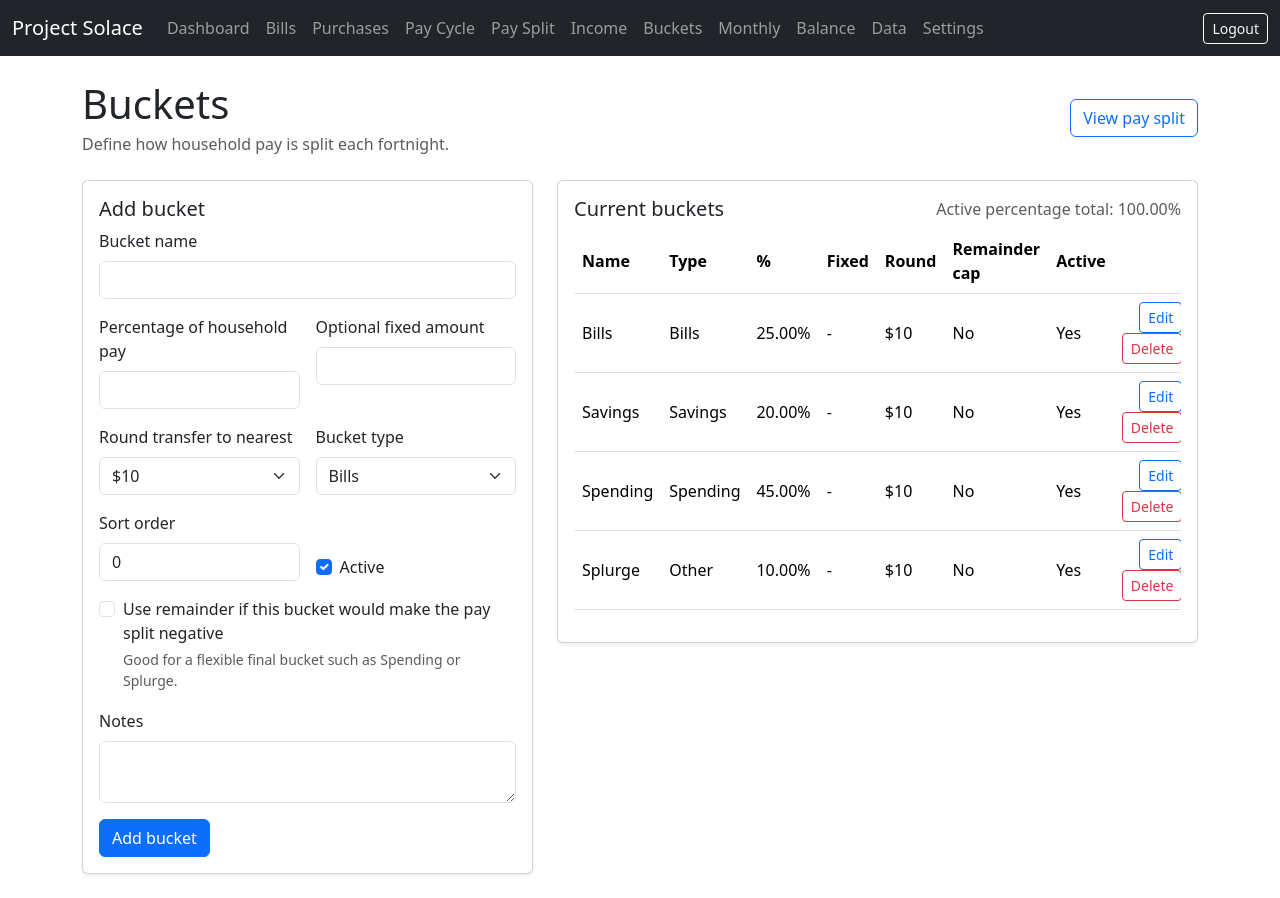
After one commit to Moose151/project-solace, a Flask app: page /buckets in a window 1280 px wide. The commit adds this page. Run offline with Flask 3, Linux system fonts and the light colour scheme; a user stored in the database is signed in.

Commit message:
Add bucket remainder cap option

```diff
--- a/app/forms.py
+++ b/app/forms.py
@@ -74,3 +74,44 @@ class AccountBalanceForm(FlaskForm):
     balance = FloatField("Bills/set-aside account balance", validators=[DataRequired()])
     notes = TextAreaField("Notes", validators=[Optional()])
     submit = SubmitField("Save balance")
+
+
+class IncomeSourceForm(FlaskForm):
+    name = StringField("Income source name", validators=[DataRequired(), Length(max=120)])
+    amount = FloatField("Amount", validators=[DataRequired(), NumberRange(min=0.01)])
+    frequency = SelectField("Frequency", choices=[("Fortnightly", "Fortnightly")])
+    next_pay_date = StringField("Next pay date", validators=[DataRequired()], description="YYYY-MM-DD or DD/MM/YYYY")
+    active = BooleanField("Active", default=True)
+    notes = TextAreaField("Notes", validators=[Optional()])
+    submit = SubmitField("Save income source")
+
+
+class BucketForm(FlaskForm):
+    name = StringField("Bucket name", validators=[DataRequired(), Length(max=120)])
+    percentage = FloatField("Percentage of household pay", validators=[DataRequired(), NumberRange(min=0, max=100)])
+    fixed_amount = FloatField("Optional fixed amount", validators=[Optional(), NumberRange(min=0)], description="Overrides percentage if entered")
+    rounding_increment = SelectField(
+        "Round transfer to nearest",
+        coerce=int,
+        choices=[(1, "$1"), (5, "$5"), (10, "$10"), (20, "$20"), (50, "$50"), (100, "$100")],
+        default=10,
+    )
+    cap_to_remaining = BooleanField(
+        "Use remainder if this bucket would make the pay split negative",
+        default=False,
+        description="Caps this bucket to whatever income remains after earlier buckets are allocated."
+    )
+    bucket_type = SelectField(
+        "Bucket type",
+        choices=[
+            ("Bills", "Bills"),
+            ("Savings", "Savings"),
+            ("Spending", "Spending"),
+            ("Planned purchases", "Planned purchases"),
+            ("Other", "Other"),
+        ],
+    )
+    active = BooleanField("Active", default=True)
+    sort_order = IntegerField("Sort order", validators=[Optional()], default=0)
+    notes = TextAreaField("Notes", validators=[Optional()])
+    submit = SubmitField("Save bucket")
--- a/app/routes.py
+++ b/app/routes.py
@@ -10,11 +10,11 @@ from flask import Blueprint, render_template, redirect, url_for, flash, request,
 from flask_login import login_user, logout_user, login_required
 from werkzeug.security import check_password_hash
 
-from .models import db, User, Settings, Category, RecurringBill, BillOccurrence, PlannedPurchase, AccountBalanceSnapshot
-from .forms import LoginForm, SettingsForm, CategoryForm, RecurringBillForm, PlannedPurchaseForm, AccountBalanceForm
+from .models import db, User, Settings, Category, RecurringBill, BillOccurrence, PlannedPurchase, AccountBalanceSnapshot, IncomeSource, Bucket
+from .forms import LoginForm, SettingsForm, CategoryForm, RecurringBillForm, PlannedPurchaseForm, AccountBalanceForm, IncomeSourceForm, BucketForm
 from .budget_engine import (
     annual_cost, fortnightly_bill_amount, generate_bill_dates,
-    planned_purchase_fortnightly_amount, current_pay_cycle, money, parse_date
+    planned_purchase_fortnightly_amount, current_pay_cycle, money, parse_date, income_for_cycle, calculate_bucket_allocations
 )
 
 main = Blueprint("main", __name__)
@@ -136,6 +136,13 @@ def dashboard():
     today = date.today()
     cycle_start, cycle_end, next_payday = current_pay_cycle(settings.first_payday, today=today)
 
+    income_sources = IncomeSource.query.filter_by(active=True).order_by(IncomeSource.next_pay_date, IncomeSource.name).all()
+    income_items, income_total = income_for_cycle(income_sources, cycle_start, cycle_end)
+    buckets = Bucket.query.filter_by(active=True).order_by(Bucket.sort_order, Bucket.name).all()
+    bucket_allocations = calculate_bucket_allocations(buckets, income_total)
+    total_bucket_amount = money(sum(row["rounded_amount"] for row in bucket_allocations))
+    remaining_after_buckets = money(income_total - total_bucket_amount)
+
     due_before_next_payday = BillOccurrence.query.filter(
         BillOccurrence.due_date >= today.isoformat(),
         BillOccurrence.due_date <= next_payday.isoformat(),
@@ -163,6 +170,8 @@ def dashboard():
     setup_steps = [
         {"label": "Check household settings", "done": bool(settings.first_payday), "url": url_for("main.settings_page")},
         {"label": "Add your first recurring bill", "done": RecurringBill.query.count() > 0, "url": url_for("main.new_bill")},
+        {"label": "Add an income source", "done": IncomeSource.query.count() > 0, "url": url_for("main.new_income")},
+        {"label": "Review your buckets", "done": Bucket.query.count() > 0, "url": url_for("main.buckets")},
         {"label": "Add a planned purchase", "done": PlannedPurchase.query.count() > 0, "url": url_for("main.new_purchase")},
         {"label": "Add bills account balance", "done": AccountBalanceSnapshot.query.count() > 0, "url": url_for("main.account_balance")},
     ]
@@ -189,6 +198,13 @@ def dashboard():
         latest_balance=latest_balance,
         current_cycle_unpaid=current_cycle_unpaid,
         projected_balance_after_cycle=projected_balance_after_cycle,
+        income_sources=income_sources,
+        income_items=income_items,
+        income_total=income_total,
+        buckets=buckets,
+        bucket_allocations=bucket_allocations,
+        total_bucket_amount=total_bucket_amount,
+        remaining_after_buckets=remaining_after_buckets,
     )
 
 
@@ -426,6 +442,10 @@ def pay_cycle():
     recurring_average = money(sum(fortnightly_bill_amount(b) for b in active_bills))
     purchase_average = money(sum(planned_purchase_fortnightly_amount(p, settings.first_payday) for p in purchases))
     total_average = money(recurring_average + purchase_average + settings.default_buffer_amount)
+    income_sources = IncomeSource.query.filter_by(active=True).order_by(IncomeSource.next_pay_date, IncomeSource.name).all()
+    income_items, income_total = income_for_cycle(income_sources, cycle_start, cycle_end)
+    buckets = Bucket.query.filter_by(active=True).order_by(Bucket.sort_order, Bucket.name).all()
+    bucket_allocations = calculate_bucket_allocations(buckets, income_total)
 
     return render_template(
         "pay_cycle.html",
@@ -437,6 +457,128 @@ def pay_cycle():
         recurring_average=recurring_average,
         purchase_average=purchase_average,
         total_average=total_average,
+        income_items=income_items,
+        income_total=income_total,
+        bucket_allocations=bucket_allocations,
+    )
+
+
+@main.route("/income")
+@login_required
+def income_sources():
+    rows = IncomeSource.query.order_by(IncomeSource.active.desc(), IncomeSource.next_pay_date, IncomeSource.name).all()
+    return render_template("income.html", income_sources=rows)
+
+
+@main.route("/income/new", methods=["GET", "POST"])
+@login_required
+def new_income():
+    form = IncomeSourceForm()
+    if form.validate_on_submit():
+        income = IncomeSource()
+        form.populate_obj(income)
+        income.next_pay_date = normalise_date_string(income.next_pay_date)
+        db.session.add(income)
+        db.session.commit()
+        flash("Income source added.", "success")
+        return redirect(url_for("main.income_sources"))
+    return render_template("income_form.html", form=form, title="Add income source")
+
+
+@main.route("/income/<int:income_id>/edit", methods=["GET", "POST"])
+@login_required
+def edit_income(income_id):
+    income = db.session.get(IncomeSource, income_id)
+    form = IncomeSourceForm(obj=income)
+    if form.validate_on_submit():
+        form.populate_obj(income)
+        income.next_pay_date = normalise_date_string(income.next_pay_date)
+        db.session.commit()
+        flash("Income source updated.", "success")
+        return redirect(url_for("main.income_sources"))
+    return render_template("income_form.html", form=form, title="Edit income source")
+
+
+@main.route("/income/<int:income_id>/delete", methods=["POST"])
+@login_required
+def delete_income(income_id):
+    income = db.session.get(IncomeSource, income_id)
+    db.session.delete(income)
+    db.session.commit()
+    flash("Income source deleted.", "success")
+    return redirect(url_for("main.income_sources"))
+
+
+@main.route("/buckets", methods=["GET", "POST"])
+@login_required
+def buckets():
+    form = BucketForm()
+    if form.validate_on_submit():
+        bucket = Bucket()
+        form.populate_obj(bucket)
+        db.session.add(bucket)
+        db.session.commit()
+        flash("Bucket added.", "success")
+        return redirect(url_for("main.buckets"))
+    rows = Bucket.query.order_by(Bucket.active.desc(), Bucket.sort_order, Bucket.name).all()
+    total_percentage = money(sum(b.percentage for b in rows if b.active and b.fixed_amount in [None, ""]))
+    return render_template("buckets.html", form=form, buckets=rows, total_percentage=total_percentage)
+
+
+@main.route("/buckets/<int:bucket_id>/edit", methods=["GET", "POST"])
+@login_required
+def edit_bucket(bucket_id):
+    bucket = db.session.get(Bucket, bucket_id)
+    form = BucketForm(obj=bucket)
+    if form.validate_on_submit():
+        form.populate_obj(bucket)
+        db.session.commit()
+        flash("Bucket updated.", "success")
+        return redirect(url_for("main.buckets"))
+    return render_template("bucket_form.html", form=form, title="Edit bucket")
+
+
+@main.route("/buckets/<int:bucket_id>/delete", methods=["POST"])
+@login_required
+def delete_bucket(bucket_id):
+    bucket = db.session.get(Bucket, bucket_id)
+    db.session.delete(bucket)
+    db.session.commit()
+    flash("Bucket deleted.", "success")
+    return redirect(url_for("main.buckets"))
+
+
+@main.route("/pay-split")
+@login_required
+def pay_split():
+    settings = get_settings()
+    cycle_start, cycle_end, next_payday = current_pay_cycle(settings.first_payday)
+    income_sources = IncomeSource.query.filter_by(active=True).order_by(IncomeSource.next_pay_date, IncomeSource.name).all()
+    income_items, income_total = income_for_cycle(income_sources, cycle_start, cycle_end)
+    buckets = Bucket.query.filter_by(active=True).order_by(Bucket.sort_order, Bucket.name).all()
+    bucket_allocations = calculate_bucket_allocations(buckets, income_total)
+    recurring_average = money(sum(fortnightly_bill_amount(b) for b in RecurringBill.query.filter_by(active=True).all()))
+    purchase_average = money(sum(planned_purchase_fortnightly_amount(p, settings.first_payday) for p in PlannedPurchase.query.filter_by(status="Active").all()))
+    required_set_aside = money(recurring_average + purchase_average + settings.default_buffer_amount)
+    bills_bucket_total = money(sum(row["rounded_amount"] for row in bucket_allocations if row["bucket"].bucket_type in ["Bills", "Planned purchases"]))
+    bucket_total = money(sum(row["rounded_amount"] for row in bucket_allocations))
+    remaining = money(income_total - bucket_total)
+    shortfall = money(required_set_aside - bills_bucket_total)
+    return render_template(
+        "pay_split.html",
+        cycle_start=cycle_start,
+        cycle_end=cycle_end,
+        next_payday=next_payday,
+        income_items=income_items,
+        income_total=income_total,
+        bucket_allocations=bucket_allocations,
+        recurring_average=recurring_average,
+        purchase_average=purchase_average,
+        required_set_aside=required_set_aside,
+        bills_bucket_total=bills_bucket_total,
+        shortfall=shortfall,
+        bucket_total=bucket_total,
+        remaining=remaining,
     )
 
 
@@ -510,6 +652,37 @@ def purchases_to_rows():
     return rows
 
 
+
+def income_to_rows():
+    rows = []
+    for income in IncomeSource.query.order_by(IncomeSource.name).all():
+        rows.append({
+            "name": income.name,
+            "amount": income.amount,
+            "frequency": income.frequency,
+            "next_pay_date": income.next_pay_date,
+            "active": "yes" if income.active else "no",
+            "notes": income.notes or "",
+        })
+    return rows
+
+
+def buckets_to_rows():
+    rows = []
+    for bucket in Bucket.query.order_by(Bucket.sort_order, Bucket.name).all():
+        rows.append({
+            "name": bucket.name,
+            "percentage": bucket.percentage,
+            "fixed_amount": bucket.fixed_amount if bucket.fixed_amount is not None else "",
+            "rounding_increment": bucket.rounding_increment,
+            "bucket_type": bucket.bucket_type,
+            "cap_to_remaining": "yes" if getattr(bucket, "cap_to_remaining", False) else "no",
+            "active": "yes" if bucket.active else "no",
+            "sort_order": bucket.sort_order,
+            "notes": bucket.notes or "",
+        })
+    return rows
+
 def make_csv_response(filename, rows):
     output = io.StringIO()
     if rows:
@@ -543,6 +716,18 @@ def export_purchases_csv():
     return make_csv_response("project-solace-planned-purchases.csv", purchases_to_rows())
 
 
+@main.route("/data/export/income.csv")
+@login_required
+def export_income_csv():
+    return make_csv_response("project-solace-income-sources.csv", income_to_rows())
+
+
+@main.route("/data/export/buckets.csv")
+@login_required
+def export_buckets_csv():
+    return make_csv_response("project-solace-buckets.csv", buckets_to_rows())
+
+
 @main.route("/data/export/backup.xlsx")
 @login_required
 def export_backup_xlsx():
@@ -562,6 +747,18 @@ def export_backup_xlsx():
         ws2.append(list(purchase_rows[0].keys()))
         for row in purchase_rows:
             ws2.append(list(row.values()))
+    ws3 = wb.create_sheet("Income Sources")
+    income_rows = income_to_rows()
+    if income_rows:
+        ws3.append(list(income_rows[0].keys()))
+        for row in income_rows:
+            ws3.append(list(row.values()))
+    ws4 = wb.create_sheet("Buckets")
+    bucket_rows = buckets_to_rows()
+    if bucket_rows:
+        ws4.append(list(bucket_rows[0].keys()))
+        for row in bucket_rows:
+            ws4.append(list(row.values()))
     tmp = tempfile.NamedTemporaryFile(delete=False, suffix=".xlsx")
     wb.save(tmp.name)
     tmp.close()
--- a/app/templates/base.html
+++ b/app/templates/base.html
@@ -21,6 +21,9 @@
         <li class="nav-item"><a class="nav-link" href="{{ url_for('main.bills') }}">Bills</a></li>
         <li class="nav-item"><a class="nav-link" href="{{ url_for('main.purchases') }}">Purchases</a></li>
         <li class="nav-item"><a class="nav-link" href="{{ url_for('main.pay_cycle') }}">Pay Cycle</a></li>
+        <li class="nav-item"><a class="nav-link" href="{{ url_for('main.pay_split') }}">Pay Split</a></li>
+        <li class="nav-item"><a class="nav-link" href="{{ url_for('main.income_sources') }}">Income</a></li>
+        <li class="nav-item"><a class="nav-link" href="{{ url_for('main.buckets') }}">Buckets</a></li>
         <li class="nav-item"><a class="nav-link" href="{{ url_for('main.month_view', year=settings.budget_year, month=1) }}">Monthly</a></li>
         <li class="nav-item"><a class="nav-link" href="{{ url_for('main.account_balance') }}">Balance</a></li>
         <li class="nav-item"><a class="nav-link" href="{{ url_for('main.data_tools') }}">Data</a></li>
--- /dev/null
+++ b/app/templates/buckets.html
@@ -0,0 +1,51 @@
+{% extends "base.html" %}
+{% block content %}
+<div class="d-flex justify-content-between align-items-center mb-4">
+  <div><h1 class="mb-1">Buckets</h1><div class="text-muted">Define how household pay is split each fortnight.</div></div>
+  <a class="btn btn-outline-primary" href="{{ url_for('main.pay_split') }}">View pay split</a>
+</div>
+<div class="row g-4">
+  <div class="col-lg-5">
+    <div class="card shadow-sm"><div class="card-body">
+      <h2 class="h5">Add bucket</h2>
+      <form method="post">
+        {{ form.hidden_tag() }}
+        <div class="mb-3">{{ form.name.label(class="form-label") }}{{ form.name(class="form-control") }}</div>
+        <div class="row g-3">
+          <div class="col-md-6">{{ form.percentage.label(class="form-label") }}{{ form.percentage(class="form-control", step="0.01") }}</div>
+          <div class="col-md-6">{{ form.fixed_amount.label(class="form-label") }}{{ form.fixed_amount(class="form-control", step="0.01") }}</div>
+          <div class="col-md-6">{{ form.rounding_increment.label(class="form-label") }}{{ form.rounding_increment(class="form-select") }}</div>
+          <div class="col-md-6">{{ form.bucket_type.label(class="form-label") }}{{ form.bucket_type(class="form-select") }}</div>
+          <div class="col-md-6">{{ form.sort_order.label(class="form-label") }}{{ form.sort_order(class="form-control") }}</div>
+          <div class="col-md-6 d-flex align-items-end"><div class="form-check">{{ form.active(class="form-check-input") }}{{ form.active.label(class="form-check-label") }}</div></div>
+          <div class="col-12"><div class="form-check">{{ form.cap_to_remaining(class="form-check-input") }}{{ form.cap_to_remaining.label(class="form-check-label") }}<div class="form-text">Good for a flexible final bucket such as Spending or Splurge.</div></div></div>
+        </div>
+        <div class="mt-3">{{ form.notes.label(class="form-label") }}{{ form.notes(class="form-control", rows="2") }}</div>
+        <button class="btn btn-primary mt-3">Add bucket</button>
+      </form>
+    </div></div>
+  </div>
+  <div class="col-lg-7">
+    <div class="card shadow-sm"><div class="card-body">
+      <div class="d-flex justify-content-between"><h2 class="h5">Current buckets</h2><span class="text-muted">Active percentage total: {{ '%.2f'|format(total_percentage) }}%</span></div>
+      {% if buckets %}
+      <div class="table-responsive"><table class="table align-middle">
+        <thead><tr><th>Name</th><th>Type</th><th>%</th><th>Fixed</th><th>Round</th><th>Remainder cap</th><th>Active</th><th></th></tr></thead>
+        <tbody>
+        {% for bucket in buckets %}
+        <tr>
+          <td>{{ bucket.name }}</td><td>{{ bucket.bucket_type }}</td><td>{{ '%.2f'|format(bucket.percentage) }}%</td>
+          <td>{% if bucket.fixed_amount is not none %}{{ settings.currency_symbol }}{{ '%.2f'|format(bucket.fixed_amount) }}{% else %}-{% endif %}</td>
+          <td>{{ settings.currency_symbol }}{{ bucket.rounding_increment }}</td><td>{{ 'Yes' if bucket.cap_to_remaining else 'No' }}</td><td>{{ 'Yes' if bucket.active else 'No' }}</td>
+          <td class="text-end"><a class="btn btn-outline-primary btn-sm" href="{{ url_for('main.edit_bucket', bucket_id=bucket.id) }}">Edit</a>
+            <form class="d-inline" method="post" action="{{ url_for('main.delete_bucket', bucket_id=bucket.id) }}" onsubmit="return confirm('Delete this bucket?')"><input type="hidden" name="csrf_token" value="{{ csrf_token() }}"><button class="btn btn-outline-danger btn-sm">Delete</button></form>
+          </td>
+        </tr>
+        {% endfor %}
+        </tbody>
+      </table></div>
+      {% else %}<p class="text-muted mb-0">No buckets yet.</p>{% endif %}
+    </div></div>
+  </div>
+</div>
+{% endblock %}
--- a/app/templates/data_tools.html
+++ b/app/templates/data_tools.html
@@ -28,6 +28,8 @@
         <div class="d-grid gap-2">
           <a class="btn btn-outline-primary" href="{{ url_for('main.export_bills_csv') }}">Export bills CSV</a>
           <a class="btn btn-outline-primary" href="{{ url_for('main.export_purchases_csv') }}">Export planned purchases CSV</a>
+          <a class="btn btn-outline-primary" href="{{ url_for('main.export_income_csv') }}">Export income sources CSV</a>
+          <a class="btn btn-outline-primary" href="{{ url_for('main.export_buckets_csv') }}">Export buckets CSV</a>
           <a class="btn btn-outline-success" href="{{ url_for('main.export_backup_xlsx') }}">Export readable XLSX backup</a>
           <a class="btn btn-outline-secondary" href="{{ url_for('main.export_database_zip') }}">Download SQLite database ZIP</a>
         </div>
```
Also changed, not shown: app/__init__.py (+40 -1 lines), app/budget_engine.py (+89 -4 lines), app/models.py (+23 -0 lines), app/templates/bucket_form.html (added, +21 -0 lines), app/templates/dashboard.html (+25 -0 lines), app/templates/income.html (added, +36 -0 lines), app/templates/income_form.html (added, +18 -0 lines), app/templates/pay_cycle.html (+8 -0 lines), app/templates/pay_split.html (added, +27 -0 lines), README.md.
